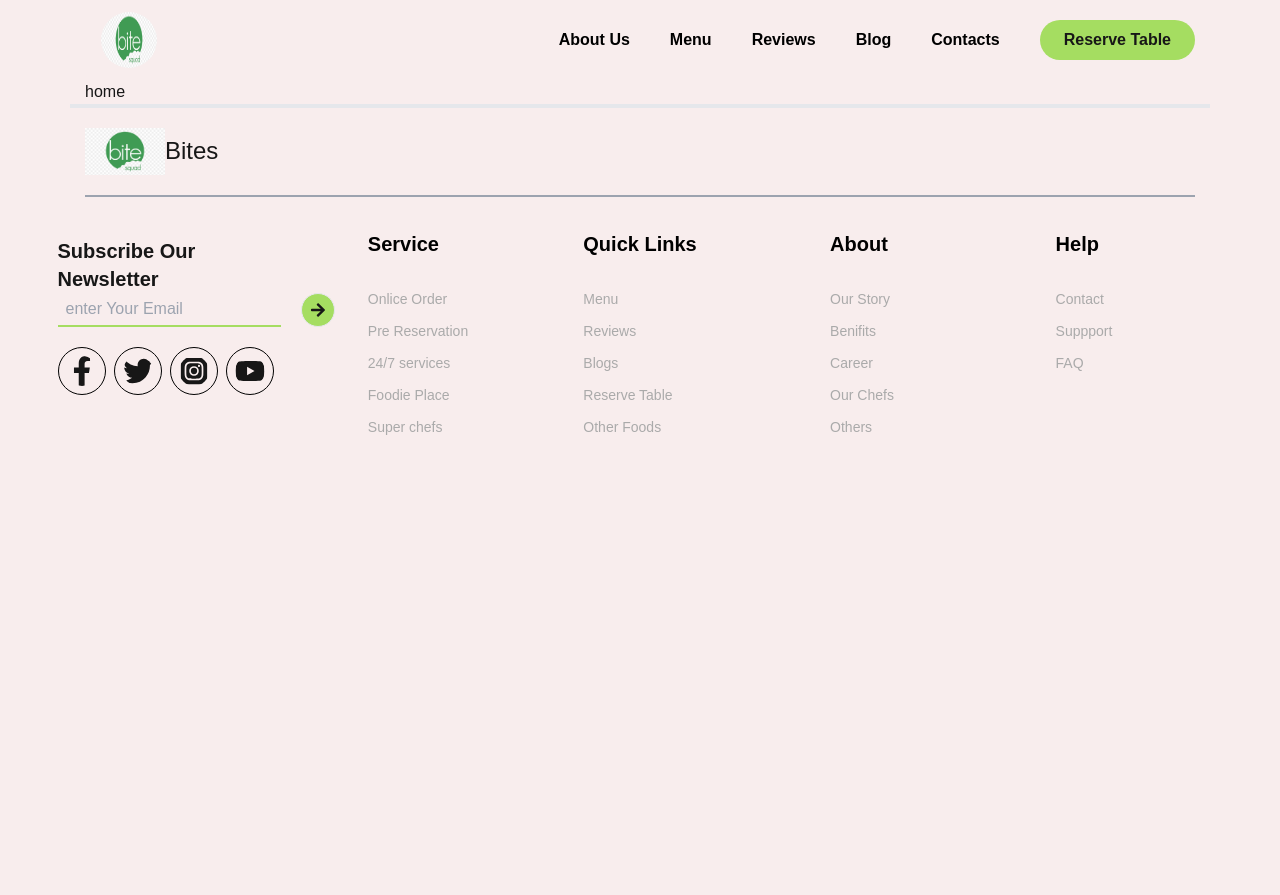
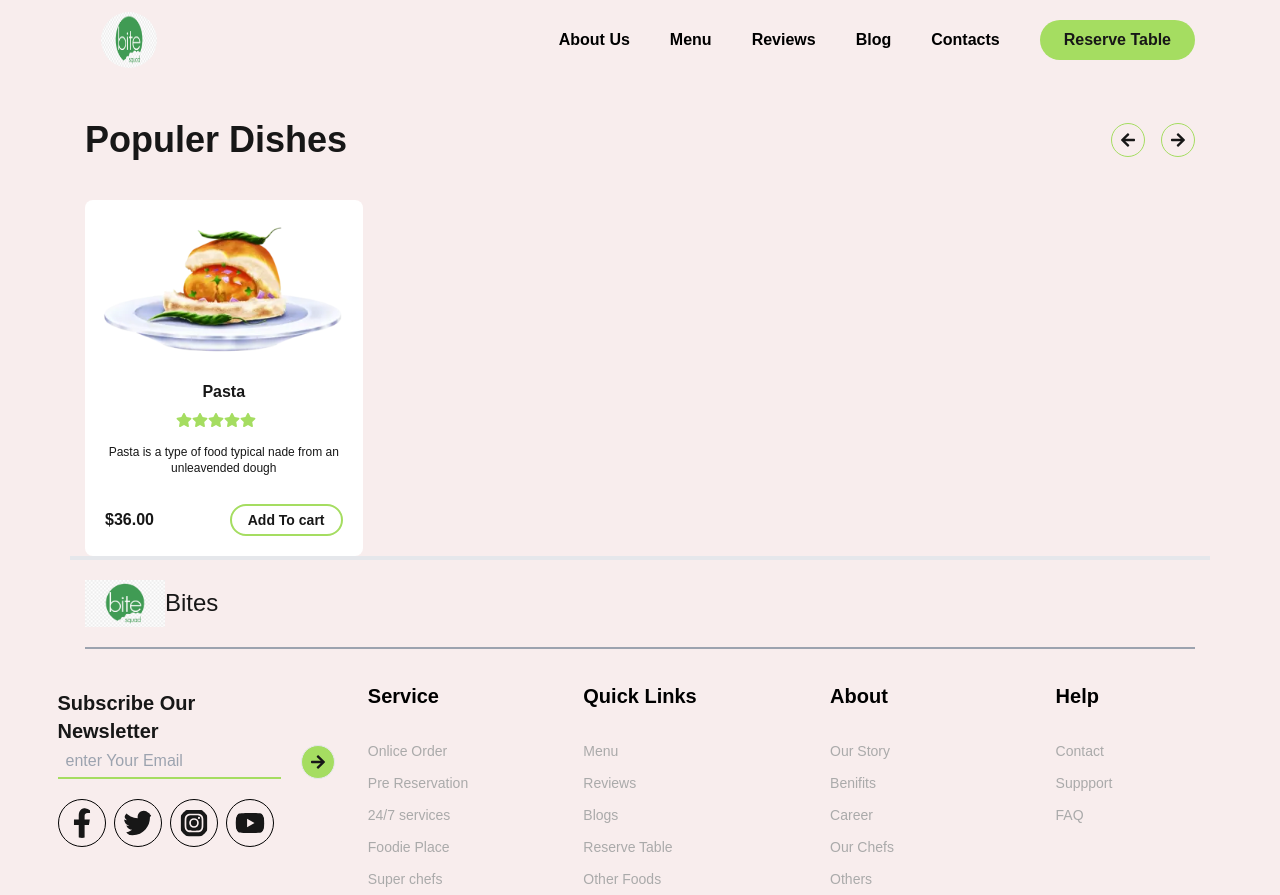
Before and after one commit to getch-hasan/zan-restaurant-landing.com, a Next.js app: page / in a window 1280 px wide. Before the commit the page ends 800 px from the top, so only its background shows below. Built offline with nearby package versions, Linux system fonts and the light colour scheme.

Commit message:
feat:single cart

```diff
--- /dev/null
+++ b/src/components/cart/index.jsx
@@ -0,0 +1,55 @@
+import Image from "next/image";
+import Link from "next/link";
+import React from "react";
+import { FaStar, FaStarHalfAlt } from "react-icons/fa";
+
+const Cart = () => {
+    const rating=5
+  return (
+    <Link
+      href={`/product-details`}
+      className="w-full h-fit rounded-lg bg-white  flex flex-col justify-between "
+    >
+      <div className="overflow-hidden w-full  rounded-t-[15px] ">
+        <Image
+          height={400}
+          width={300}
+          className="w-full object-cover h-40 transition-transform duration-500 hover:scale-125"
+          src={`/images/food.webp`}
+          alt=""
+        />
+      </div>
+
+    <div className="p-5">
+    <div className="text-center ">
+        <h1 className="font-bold">Pasta</h1>
+
+            {/* Ratings */}
+            <div className="flex justify-center py-2">
+              {rating &&
+                Array(Math.floor(rating))
+                  .fill(null)
+                  .map((_, index) => (
+                    <FaStar key={index} className="text-primary" />
+                  ))}
+              {rating % 1 !== 0 ? (
+                <FaStarHalfAlt className="text-primary" />
+              ) : (
+                <FaStar className="text-white" />
+              )}
+            </div>
+
+        <p className="text-xs py-2">
+          Pasta is a type of food typical nade from an unleavended dough
+        </p>
+      </div>
+      <div className="flex justify-between items-center mt-5 ">
+        <span className="text-base font-bold">$36.00</span>
+        <button className="border-2 border-primary text-sm font-bold  px-4 py-1 rounded-full hover:bg-primary">Add To cart</button>
+      </div>
+    </div>
+    </Link>
+  );
+};
+
+export default Cart;
--- a/src/pages/index.js
+++ b/src/pages/index.js
@@ -1,9 +1,25 @@
+import Cart from "@/components/cart";
+import { FaArrowLeft, FaArrowRight } from "react-icons/fa";
 
 export default function Home() {
   return (
-   <div className="container-custom">
- <h1>home</h1>
-
-   </div>
+    <div className="container-custom">
+      <section>
+        <div className="flex justify-between items-center py-10">
+          <h1 className="text-4xl font-bold ">Populer Dishes</h1>
+          <div className="flex gap-4 ">
+            <button className="border border-primary rounded-full p-2 hover:bg-primary">
+              <FaArrowLeft />
+            </button>
+            <button className="border border-primary rounded-full p-2 hover:bg-primary">
+              <FaArrowRight />
+            </button>
+          </div>
+        </div>
+        <div className="grid grid-cols-1 md:grid-cols-3 lg:grid-cols-4">
+          <Cart/>
+        </div>
+      </section>
+    </div>
   );
 }
```
Also changed, not shown: public/images/food.webp (added).
